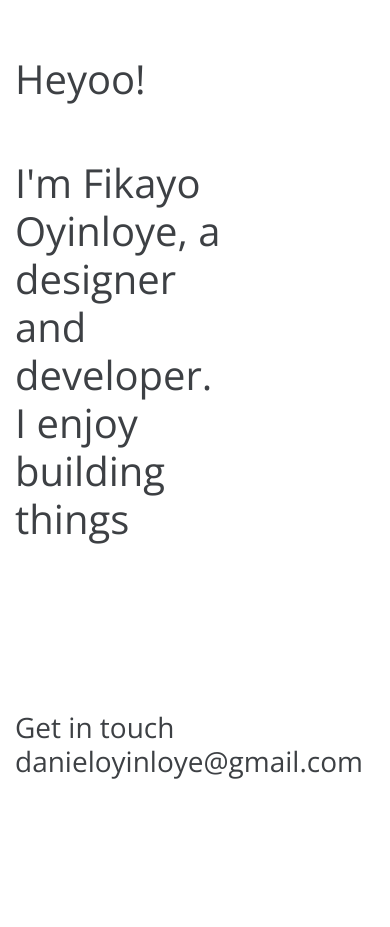
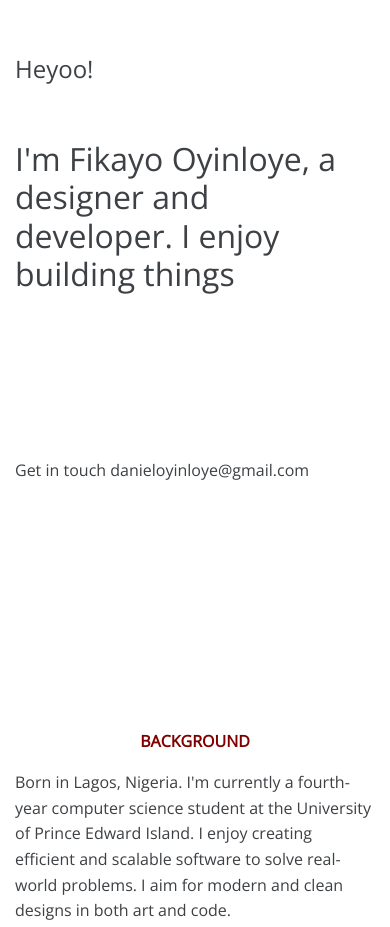
Before and after one commit to Fiikayo/fiikayo.github.io, a plain HTML site: page index.html in a window 390 px wide. Shown: the part 105-1032 px from the top of the page. Drawn offline with nearby package versions, Linux system fonts and the light colour scheme.

Commit message:
Add files via upload

```diff
--- a/style.css
+++ b/style.css
@@ -88,14 +88,38 @@ section{
 }
 
 
-@media (min-width: 576px) {
+ @media only screen and (max-width: 768px){
+    #home h1{
+        font-size: 1.5rem;
+    }
+    #home h2{
+        font-size: 2rem;
+        width: 100%;
+    }
+    #home h3{
+        font-size:1rem
+    }
+    ul li {
+        display: block !important;
+      }
+
+
 
 }
 
-@media (min-width: 768px) {
-    section{
-
-        font-size: small;
+@media (max-width: 767px) {
+    #home h1{
+        font-size: 1.5rem;
+    }
+    #home h2{
+        font-size: 2rem;
+        width: 100%;
+    }
+    #home h3{
+        font-size:1rem
     }
 
- }
+    ul li {
+      display: block !important;
+    }
+  }
```
